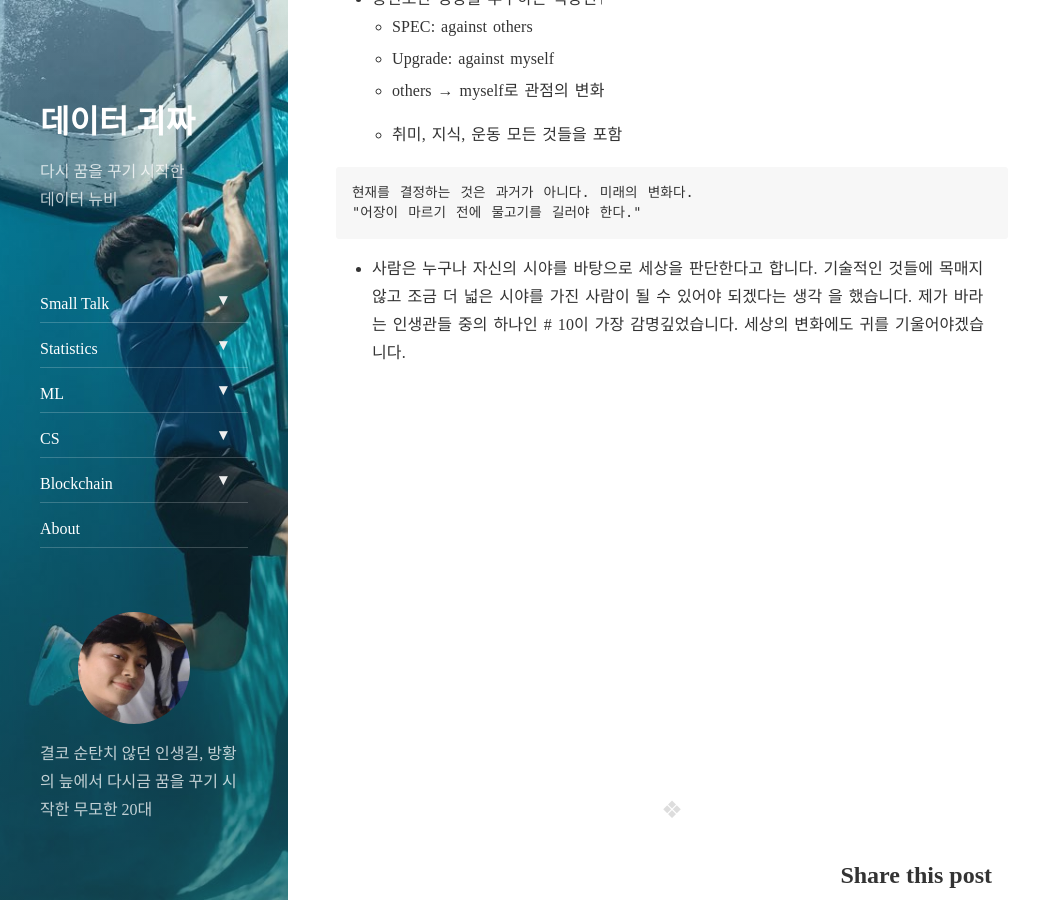
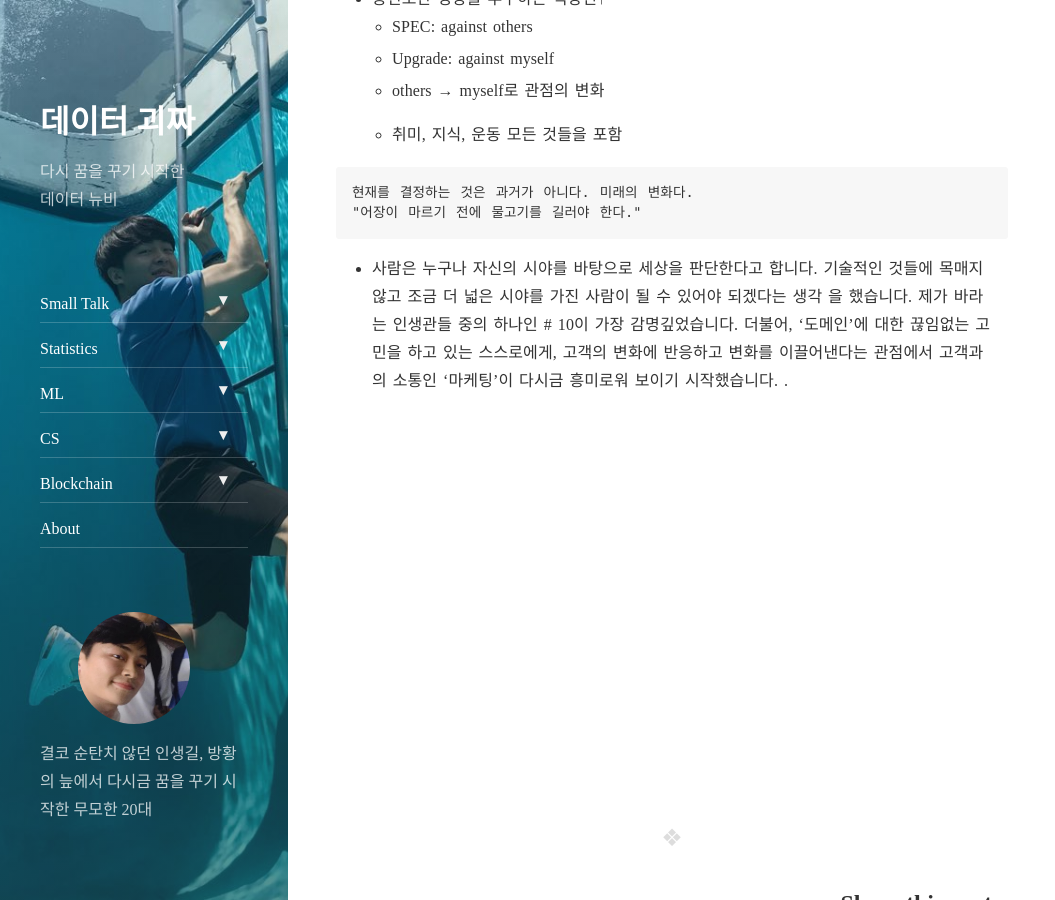
Before and after one commit to tryumanshow/data-weirdo.github.io, a Jekyll site: the page built from _posts/2019-11-20-small talk-daily_life-TrendKorea2020.markdown, in a window 1280 px wide and 900 px high, scrolled down 3134 px. Shown: the whole window, without its empty margins (0-1055 px from the left). Built offline with Jekyll 4.4.1, drawn with Linux system fonts in a browser that asks for light colours; nearby versions of some CDN libraries; comment, search, counter and statistics services are not loaded.

Commit message:
Update and rename 2019-11-20-small_talk-daily_life-TrendKorea2020.markdown to 2019-11-20-small talk-daily_life-TrendKorea2020.markdown

````diff
--- a/_posts/2019-11-20-small_talk-daily_life-TrendKorea2020.markdown
+++ b/_posts/2019-11-20-small talk-daily_life-TrendKorea2020.markdown
@@ -105,4 +105,4 @@ comments: true
 ```
 
 - 사람은 누구나 자신의 시야를 바탕으로 세상을 판단한다고 합니다. 기술적인 것들에 목매지 않고 조금 더 넓은 시야를 가진 사람이 될 수 있어야 되겠다는 생각
-을 했습니다. 제가 바라는 인생관들 중의 하나인 # 10이 가장 감명깊었습니다. 세상의 변화에도 귀를 기울어야겠습니다.
+을 했습니다. 제가 바라는 인생관들 중의 하나인 # 10이 가장 감명깊었습니다. 더불어, '도메인'에 대한 끊임없는 고민을 하고 있는 스스로에게, 고객의 변화에 반응하고 변화를 이끌어낸다는 관점에서 고객과의 소통인 '마케팅'이 다시금 흥미로워 보이기 시작했습니다. .
````
